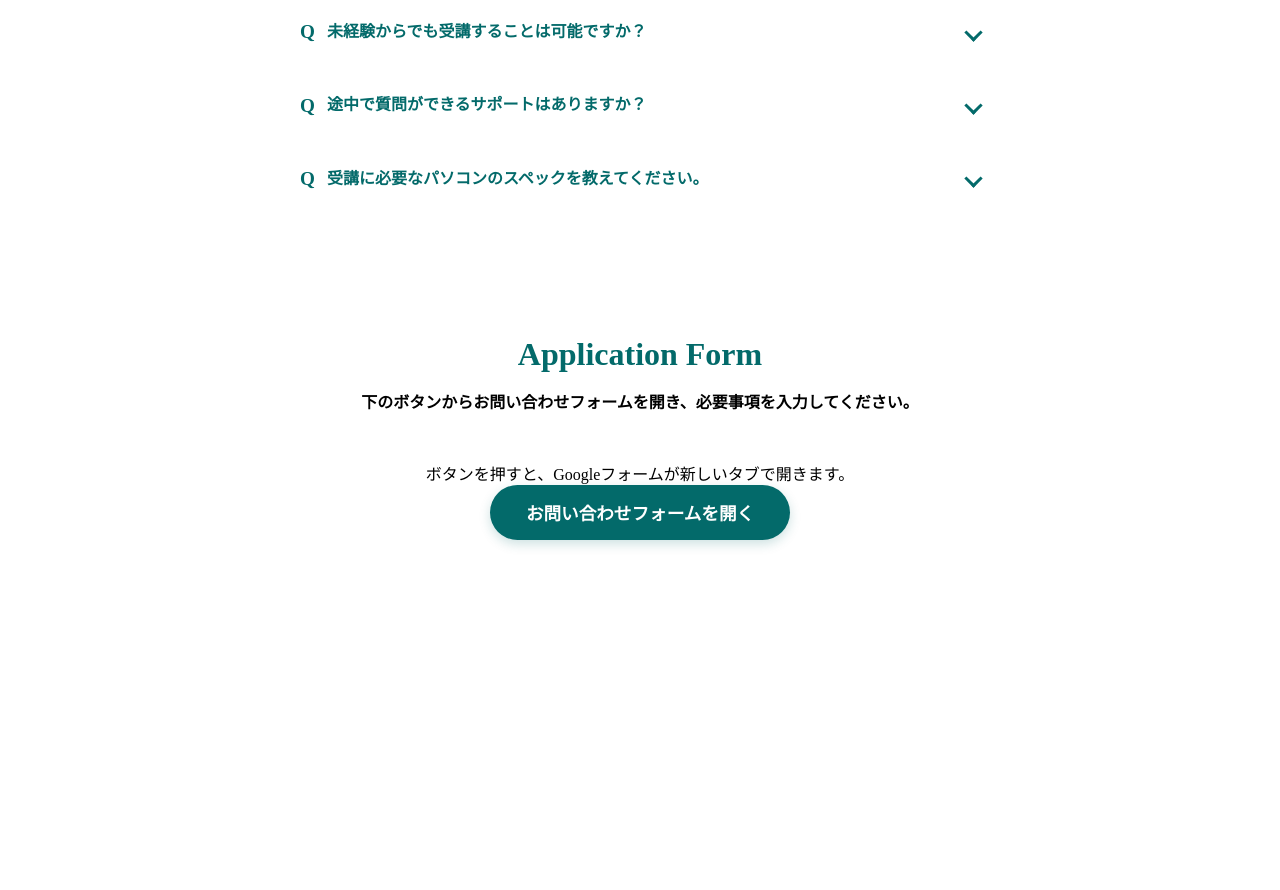
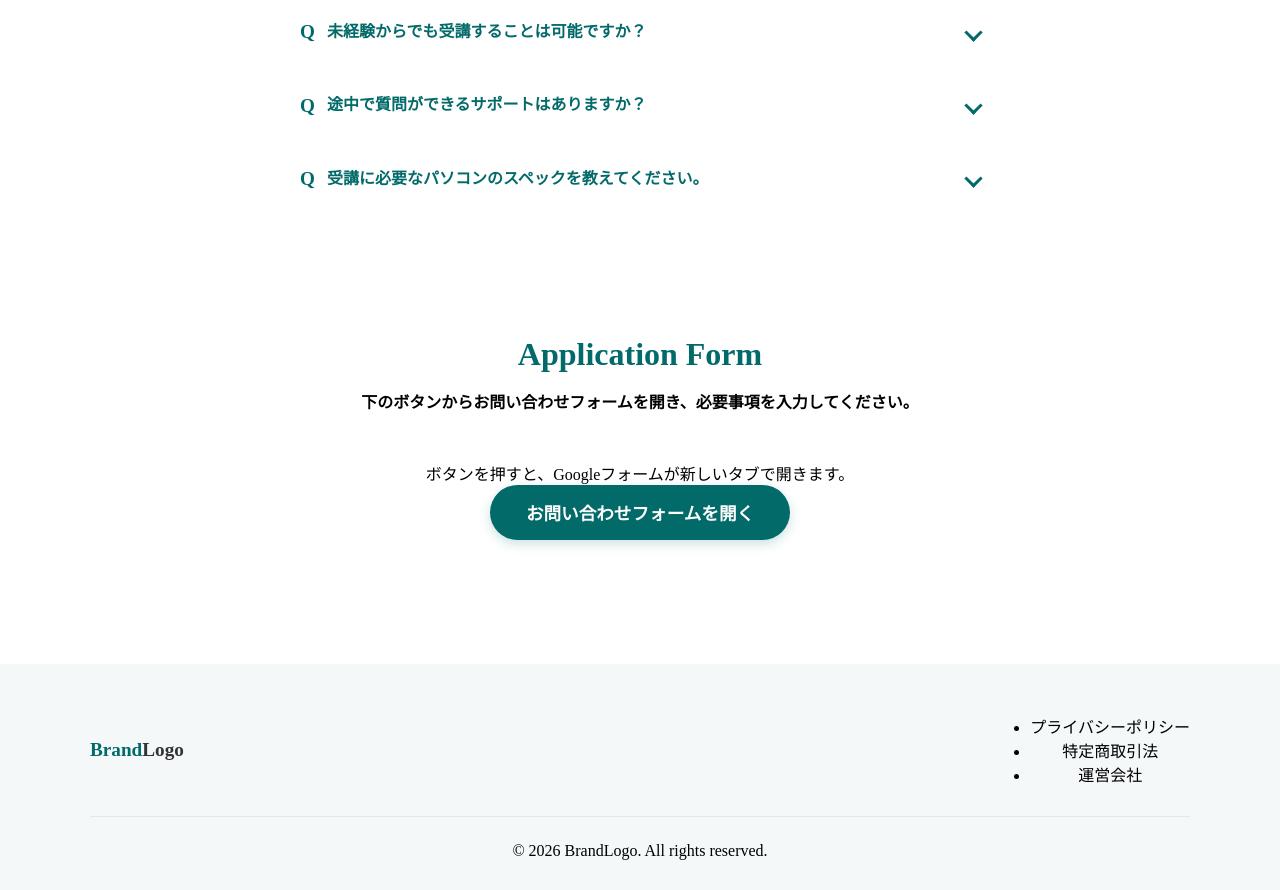
Before and after one commit to itptt271/footer, a plain HTML site: page index.html in a window 1280 px wide. Shown: the part 3696-4586 px from the top of the page. Before the commit the page ends 4300 px from the top, so only its background shows below. Drawn offline with Linux system fonts and the light colour scheme.

Commit message:
Update index.html

```diff
--- a/index.html
+++ b/index.html
@@ -288,6 +288,22 @@ A：ここに答(こた)えを書(か)きます。
 ▼▼▼▼▼　フッター / Footer ▼▼▼▼
 ============================= -->
 
+<footer class="main-footer">
+  <div class="footer-inner">
+    <div class="footer-top">
+      <a href="#" class="footer-logo"><span>Brand</span>Logo</a>
+      <ul class="footer-links">
+        <li><a href="#">プライバシーポリシー</a></li>
+        <li><a href="#">特定商取引法</a></li>
+        <li><a href="#">運営会社</a></li>
+      </ul>
+    </div>
+
+    <div class="footer-bottom">
+      <p class="copyright">&copy; 2026 BrandLogo. All rights reserved.</p>
+    </div>
+  </div>
+</footer>
 <!-- =============================
 ▲▲▲▲ フッター / Footer ▲▲▲▲
 ============================= -->
```
